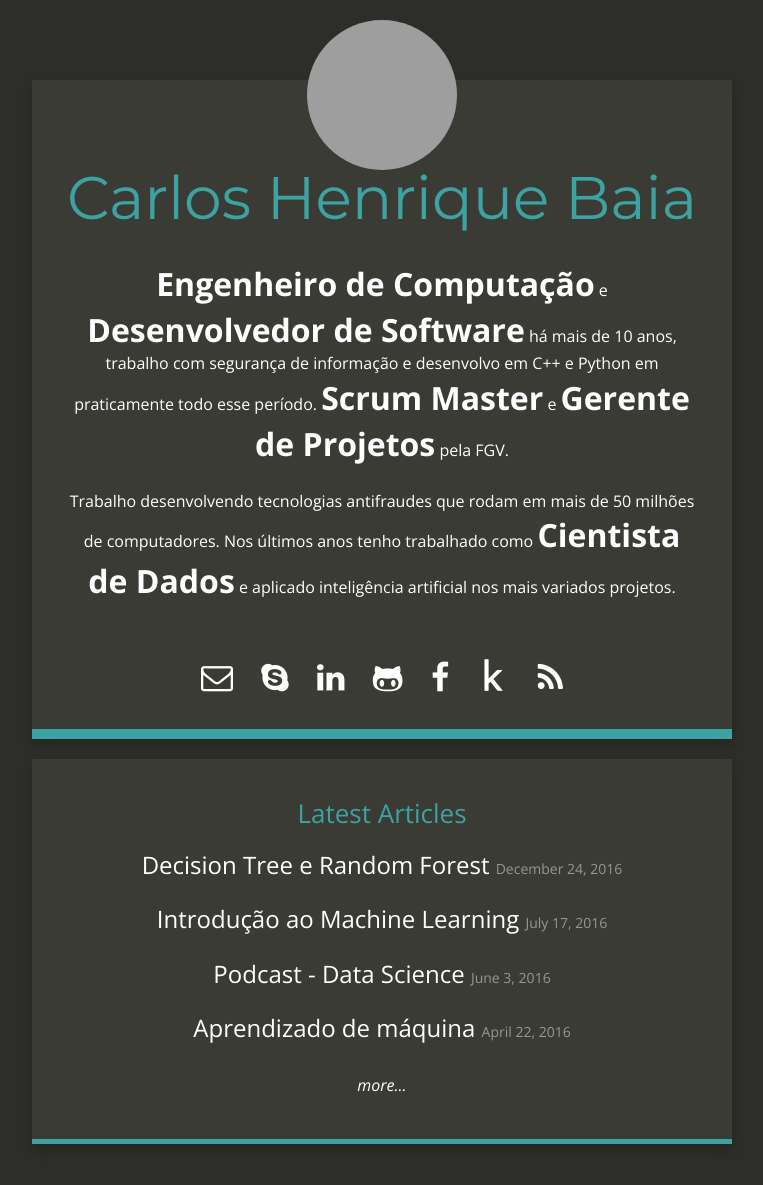
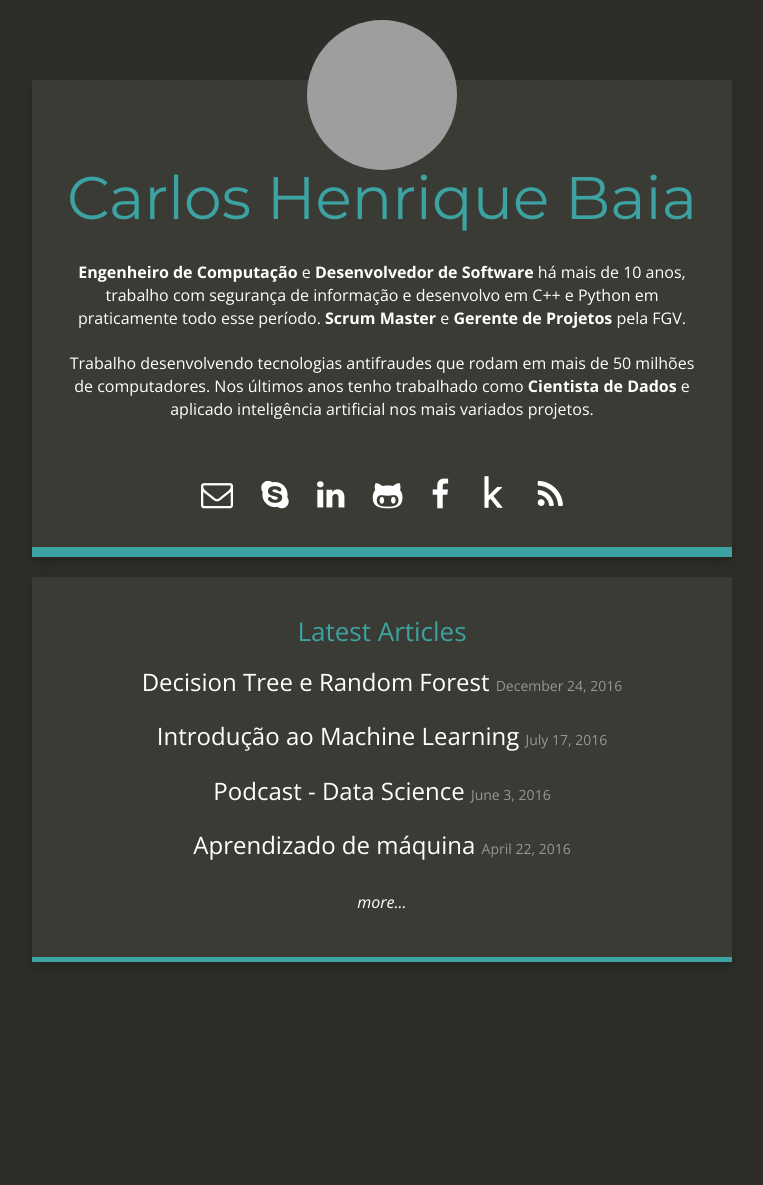
Before and after one commit to carlosbaia/carlosbaia.github.io, a Jekyll site: the page built from index.html, in a window 1280 px wide. Shown: the whole page, without its empty margins (258-1021 px from the left). Built offline with Jekyll 4.4.1, drawn with Linux system fonts in a browser that asks for light colours; nearby versions of some CDN libraries; some web fonts are replaced; after the commit the page ends 1003 px from its top, so only the background shows below that; grey boxes are pictures that could not be loaded.

Commit message:
Update _config.yml

```diff
--- a/_config.yml
+++ b/_config.yml
@@ -5,7 +5,7 @@
 description: "Carlos Henrique Baia"
 baseurl: ""
 url: "http://carlosbaia.com/"
-title_description: "<b>Engenheiro de Computação</b> e <b>Desenvolvedor de Software</b> há mais de 10 anos, trabalho com segurança de informação e desenvolvo em C++ e Python em praticamente todo esse período. <b>Scrum Master</b> e <b>Gerente de Projetos</b> pela FGV.<br><br>Trabalho desenvolvendo tecnologias antifraudes que rodam em mais de 50 milhões de computadores. Nos últimos anos tenho trabalhado como <b>Cientista de Dados</b> e aplicado inteligência artificial nos mais variados projetos."
+title_description: "<b style='font-size:100%'>Engenheiro de Computação</b> e <b style='font-size:100%'>Desenvolvedor de Software</b> há mais de 10 anos, trabalho com segurança de informação e desenvolvo em C++ e Python em praticamente todo esse período. <b style='font-size:100%'>Scrum Master</b> e <b style='font-size:100%'>Gerente de Projetos</b> pela FGV.<br><br>Trabalho desenvolvendo tecnologias antifraudes que rodam em mais de 50 milhões de computadores. Nos últimos anos tenho trabalhado como <b style='font-size:100%'>Cientista de Dados</b> e aplicado inteligência artificial nos mais variados projetos."
 
 title_image: "https://s.gravatar.com/avatar/a094eb0d6a2614158242087840f2a7d7?s=150"
 google_analytics: "UA-71213574-1"
```
